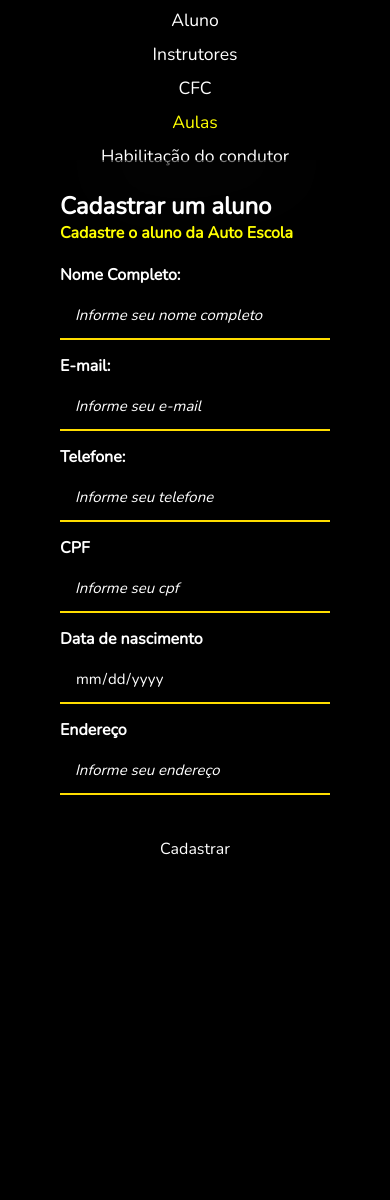
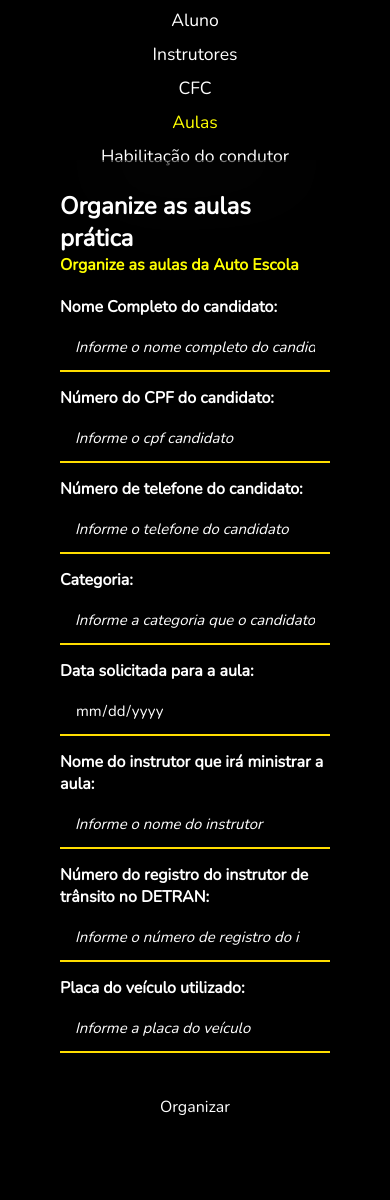
Before and after one commit to fgabrielmorais/Auto_Escola_php, a PHP site: page /aulas.php in a window 390 px wide. Shown: the part 158-1358 px from the top of the page. Before the commit the page ends 1013 px from the top, so only its background shows below. Run offline with PHP 8.4, Linux system fonts and the light colour scheme; some libraries are stand-ins or nearby versions.

Commit message:
Projeto pronto

```diff
--- a/admin_page.php
+++ b/admin_page.php
@@ -133,8 +133,6 @@ nav{
 }
 
 .images{
-    width: 220px;
-    height: 210px;
     position: absolute;
     bottom: 0;
     right: 100px;
@@ -155,12 +153,12 @@ nav{
 
 .images img{
     place-items: center;
-    height: 700px;
+    height: 500px;
     position: absolute;
     left: 200%;
     bottom: 150px;
 
-    transform: translateX(-80%);
+    transform: translateX(-50%);
     /* transition: bottom 1s, left 1s; */
 }
 
--- a/aluno.php
+++ b/aluno.php
@@ -63,12 +63,12 @@
         </div>
 
         <div class="input-group">
-        <label for="data">Data de nascimento</label>
+        <label for="data">Data de nascimento:</label>
         <input type="date" id="data" placeholder="Informe sua data de nascimento" required>
         </div>
 
         <div class="input-group">
-        <label for="endereco">Endereço</label>
+        <label for="endereco">Endereço:</label>
         <input type="text" id="endereco" placeholder="Informe seu endereço" required>
         </div>
 
--- a/aulas.php
+++ b/aulas.php
@@ -38,43 +38,59 @@
 
 
     <div class="form-box">
-        <h1>Cadastrar um aluno</h1>
-        <p>Cadastre o aluno da Auto Escola</p>
+        <h1>Organize as aulas prática </h1>
+        <p>Organize as aulas da Auto Escola</p>
         <form action="#">
 
         <div class="input-group">
-        <label for="nome">Nome Completo:</label>
-        <input type="text" id="nome" placeholder="Informe seu nome completo" required>
+        <label for="nome">Nome Completo do candidato:</label>
+        <input type="text" id="nome" placeholder="Informe o nome completo do candidato" required>
         </div>
 
         <div class="input-group">
-        <label for="email">E-mail:</label>
-        <input type="email" id="email" placeholder="Informe seu e-mail" required>
+        <label for="cpf">Número do CPF do candidato:</label>
+        <input type="text" id="cpf" placeholder="Informe o cpf candidato" required>
         </div>
 
         <div class="input-group">
-        <label for="telefone">Telefone:</label>
-        <input type="tel" id="telefone" placeholder="Informe seu telefone" required>
+        <label for="telefone">Número de telefone do candidato:</label>
+        <input type="tel" id="telefone" placeholder="Informe o telefone do candidato" required>
+        </div>
+
+        <!-- <div class="input-group">
+        <label for="habDentran">Registro de habilitação do candidato no DETRAN:</label>
+        <input type="text" id="habDentran" placeholder="Informe seu cpf" required>
+        </div>  -->
+
+        <div class="input-group">
+        <label for="categoria">Categoria:</label>
+        <input type="text" id="categoria" placeholder="Informe a categoria que o candidato está se habilitando" required>
         </div>
 
         <div class="input-group">
-        <label for="cpf">CPF</label>
-        <input type="text" id="cpf" placeholder="Informe seu cpf" required>
+        <label for="dataAula">Data solicitada para a aula:</label>
+        <input type="date" id="dataAula" placeholder="Informe a data solicitada para a aula" required>
         </div>
 
         <div class="input-group">
-        <label for="data">Data de nascimento</label>
-        <input type="date" id="data" placeholder="Informe sua data de nascimento" required>
+        <label for="instrutor">Nome do instrutor que irá ministrar a aula:</label>
+        <input type="text" id="instrutor" placeholder="Informe o nome do instrutor" required>
         </div>
 
         <div class="input-group">
-        <label for="endereco">Endereço</label>
-        <input type="text" id="endereco" placeholder="Informe seu endereço" required>
+        <label for="nmrReg">Número do registro do instrutor de trânsito no DETRAN:</label>
+        <input type="number" id="nmrReg" placeholder="Informe o número de registro do instrutor no DETRAN" required>
+        </div>
+
+        <div class="input-group">
+        <label for="placa">Placa do veículo utilizado:</label>
+        <input type="text" id="placa" placeholder="Informe a placa do veículo" required>
         </div>
 
 
+
         <div class="button-group">
-               <button>Cadastrar</button>
+               <button>Organizar</button>
         </div>
         </form>
     </div>
```
Also changed, not shown: cfc.php (+19 -19 lines), habilitacao.php (+6 -33 lines), index.php (+106 -0 lines), instrutor.php (+10 -5 lines).
